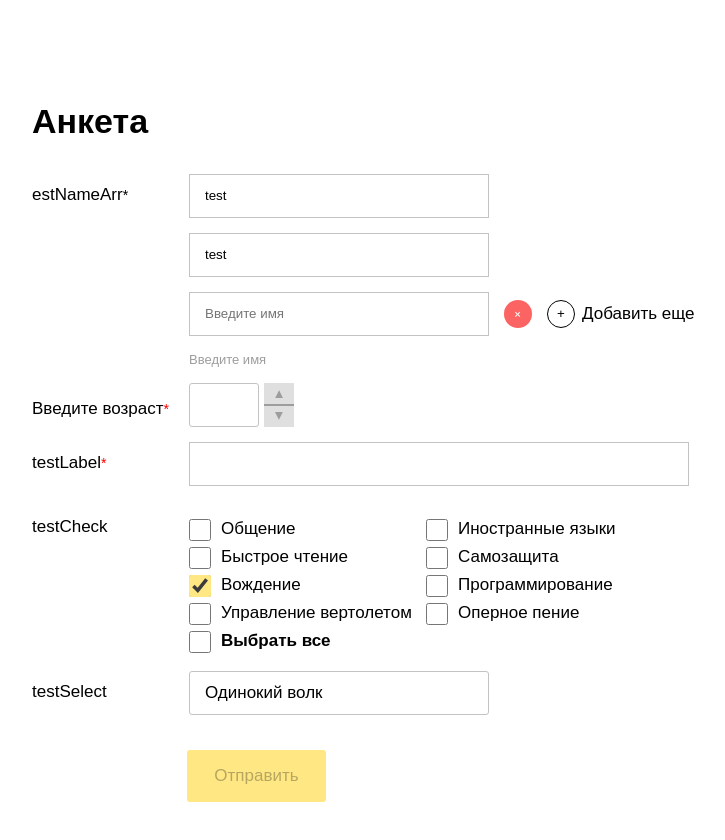
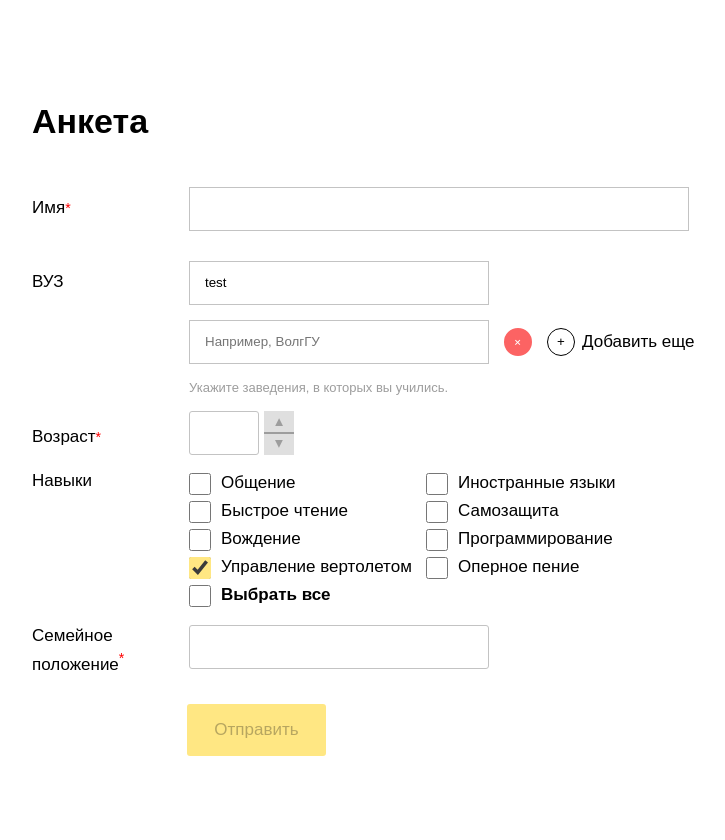
Before and after one commit to Arimekilu/testBackground, an Angular app: page / in a window 1280 px wide. Shown: the top 840 px of the page, without its empty margins (103-828 px from the left). Built offline with nearby package versions, Linux system fonts and the light colour scheme.

Commit message:
закончил

```diff
--- a/src/app/app.component.html
+++ b/src/app/app.component.html
@@ -1,7 +1,9 @@
+<h1 *ngIf="loading; else loaded">Loading...</h1>
+<ng-template #loaded>
   <form [formGroup]="dynamicForm">
     <h1>Анкета</h1>
-  <div *ngFor="let control of controls" >
-    <div [ngSwitch]="control.type" >
+    <div *ngFor="let control of controls">
+      <div [ngSwitch]="control.type">
         <ng-template ngSwitchCase="text">
           <app-test-input [control]="control" [formControlName]="control.name"></app-test-input>
         </ng-template>
@@ -21,3 +23,4 @@
       <button (click)="submit()" [disabled]="dynamicForm.invalid">Отправить</button>
     </div>
   </form>
+</ng-template>
--- a/src/app/app.component.scss
+++ b/src/app/app.component.scss
@@ -29,5 +29,5 @@
 }
 
 h1 {
-  margin-bottom: 42px;
+  margin-bottom: 55px;
 }
--- a/src/app/app.component.ts
+++ b/src/app/app.component.ts
@@ -1,8 +1,8 @@
 import {ChangeDetectionStrategy, Component, OnInit} from '@angular/core';
 import {IControl} from "./interfaces/iControl.interface";
 import {FormBuilder, FormGroup} from "@angular/forms";
+import {DataService} from "./data-service.service";
 
-import {DataService} from "./data-service.service";
 
 @Component({
   selector: 'app-root',
@@ -15,9 +15,11 @@ export class AppComponent implements OnInit {
   title = 'testBackground';
   dynamicForm: FormGroup;
   controls?: IControl[]
+  loading: boolean = true
 
   constructor(private fb: FormBuilder, private dataService: DataService) {
     this.dynamicForm = this.fb.group({});
+
   }
 
   controlText(control: IControl) {
@@ -67,9 +69,8 @@ export class AppComponent implements OnInit {
     }
   }
 
-  ngOnInit(): void {
-    this.controls = this.dataService.getData()
-
+  render() {
+    if (this.controls) {
       for (let control of this.controls) {
         if (control.type === 'text') {
           this.controlText(control)
@@ -82,6 +83,18 @@ export class AppComponent implements OnInit {
         }
       }
     }
+  }
+
+  ngOnInit(): void {
+    this.dataService.getControls().subscribe((res) => {
+      console.log('res', res)
+      this.controls = res
+      this.render()
+      this.loading = false
+    }, ((error) => {
+      console.log(error)
+    }))
+  }
 
   submit() {
     console.log(this.dynamicForm)
--- a/src/app/components/test-input/test-input.component.html
+++ b/src/app/components/test-input/test-input.component.html
@@ -6,11 +6,12 @@
 
   <div class="input">
     <div *ngIf="Array.isArray(control.value)">
-      <input *ngFor="let value of control.value" class="width300" type="text" [value]="value" >
+      <input *ngFor="let value of control.value" class="width300" type="text" [value]="value">
     </div>
     <div class="flexRow ">
       <input [ngClass]="{width300: control.isArray, width500: !control.isArray}" style="margin-right: 15px"
-             type="text" id="input" [value]="value" (input)="onInputValueChange($event)" [placeholder]="control.placeholder || ''">
+             type="text" id="input" [value]="value" (input)="onInputValueChange($event)"
+             [placeholder]="control.placeholder || ''">
       <div>
         <div class="button" *ngIf="control.isArray">
           <div *ngIf="control.value">
@@ -25,6 +26,6 @@
         </div>
       </div>
     </div>
-    <label for="input" *ngIf="control.placeholder">{{control.placeholder}}</label>
+    <label for="input" *ngIf="control.placeholder">{{control.description}}</label>
   </div>
 </div>
--- a/src/app/components/test-select/test-select.component.html
+++ b/src/app/components/test-select/test-select.component.html
@@ -1,10 +1,14 @@
 <div class="selectContainer" *ngIf="control">
 
-  <div class="selectLabelBlock">{{control.label}}</div>
+  <div class="selectLabelBlock">
+    <span>{{control.label}}<sup *ngIf="control.validators" [ngClass]="{red: _control?.invalid}">*</sup></span>
+  </div>
 
   <div class="selectInputBlock">
     <div class="custom-select">
-      <div class="select" (click)="showOptions = true" [ngClass]="{'openSelect': showOptions}">{{selectedValue}}</div>
+      <div class="select" (click)="showOptions = true" [ngClass]="{'openSelect': showOptions}">
+        {{selectedValue}}
+      </div>
       <div class="optionBlock" *ngIf="showOptions">
         <div [ngClass]="{'selected' : option === selectedValue}" style="margin-bottom: 15px"
              *ngFor="let option of control?.selectOptions" class="option"
--- a/src/app/components/test-select/test-select.component.scss
+++ b/src/app/components/test-select/test-select.component.scss
@@ -3,9 +3,9 @@
   height: 44px;
   display: flex;
   flex-direction: row;
-  align-items: center;
+  align-items: flex-start;
   margin-top: 15px;
-  position: relative;
+
 }
 
 .selectLabelBlock {
--- a/src/app/components/test-select/test-select.component.ts
+++ b/src/app/components/test-select/test-select.component.ts
@@ -1,7 +1,7 @@
-import {ChangeDetectorRef, Component, forwardRef, Input, OnInit} from '@angular/core';
+import {ChangeDetectorRef, Component, forwardRef, Inject, Injector, INJECTOR, Input, OnInit} from '@angular/core';
 import {IControl} from "../../interfaces/iControl.interface";
-import {ControlValueAccessor, NG_VALUE_ACCESSOR} from "@angular/forms";
-import {DataService} from "../../data-service.service";
+import {ControlValueAccessor, NG_VALUE_ACCESSOR, NgControl} from "@angular/forms";
+
 
 @Component({
   selector: 'app-test-select',
@@ -18,15 +18,17 @@ export class TestSelectComponent implements OnInit, ControlValueAccessor {
   public showOptions: boolean = false
   public selectedValue: string = ''
   public value = this.selectedValue
+  _control?: NgControl;
 
   ngOnInit(): void {
+    this._control = this.injector.get(NgControl);
     if (typeof this.control?.value === 'string') {
       this.selectedValue = this.control.value
       this.writeValue(this.selectedValue)
     }
   }
 
-  constructor(private readonly changeDetector: ChangeDetectorRef) {
+  constructor(private readonly changeDetector: ChangeDetectorRef, @Inject(INJECTOR) private injector: Injector) {
   }
 
   private onChange = (value: any) => {
--- a/src/app/data-service.service.ts
+++ b/src/app/data-service.service.ts
@@ -1,62 +1,72 @@
 import {Injectable} from '@angular/core';
 import {Validators} from "@angular/forms";
 import {IControl} from "./interfaces/iControl.interface";
+import {HttpClient} from "@angular/common/http";
+import {Observable, of} from "rxjs";
 
 @Injectable()
 export class DataService {
+
+  constructor() {
+
+  }
+
   getData(): IControl[] {
     return [{
       type: 'text',
-      isArray: true,
-      name: 'Имя',
-      label: 'estNameArr',
-      placeholder: 'Введите имя',
-      value: ['test', "test"],
-      validators: [
-        Validators.required,
-        Validators.minLength(2)
-      ]
-    }, {
-      type: 'number',
-      name: 'age',
-      label: 'Введите возраст',
+      isArray: false,
+      name: 'testName',
+      label: 'Имя',
       validators: [
         Validators.required,
         Validators.minLength(2)
       ]
     }, {
       type: 'text',
-      isArray: false,
-      name: 'testName',
-      label: 'testLabel',
+      isArray: true,
+      name: 'ВУЗ',
+      label: 'ВУЗ',
+      placeholder: 'Например, ВолгГУ',
+      description: 'Укажите заведения, в которых вы учились.',
+      value: ['test']
+    }, {
+      type: 'number',
+      name: 'age',
+      label: 'Возраст',
       validators: [
         Validators.required,
-        Validators.minLength(2)
+        Validators.min(10)
       ]
     }, {
       type: 'checkbox',
       name: 'testCheck',
-      label: 'testCheck',
+      label: 'Навыки',
       checkbox: [
         {label: 'Общение', checked: false},
         {label: 'Иностранные языки', checked: false},
         {label: 'Быстрое чтение', checked: false},
         {label: 'Самозащита', checked: false},
-        {label: 'Вождение', checked: true},
+        {label: 'Вождение', checked: false},
         {label: 'Программирование', checked: false},
-        {label: 'Управление вертолетом', checked: false},
+        {label: 'Управление вертолетом', checked: true},
         {label: 'Оперное пение', checked: false},
       ]
     }, {
       type: 'select',
       name: 'select',
-      label: 'testSelect',
-      value: 'Одинокий волк',
-      selectOptions: ['Женат / замужем', 'Не женат / не замужем', 'Одинокий волк']
+      label: 'Семейное положение',
+      value: '',
+      selectOptions: ['Женат / замужем', 'Не женат / не замужем'],
+      validators: [
+        Validators.required,
+      ]
     }
     ]
   }
 
-  constructor() {
+  getControls(): Observable<IControl[]> {
+    // return this.http.get<IControl[]>('blablabla')
+    return of(this.getData())
   }
+
 }
--- a/src/app/interfaces/iControl.interface.ts
+++ b/src/app/interfaces/iControl.interface.ts
@@ -1,11 +1,12 @@
-import {ValidatorFn, Validators} from "@angular/forms";
+import {ValidatorFn} from "@angular/forms";
 
 export interface IControl {
   type: string,
   isArray?: boolean
   name: string,
   label: string,
-  placeholder?: string
+  placeholder?: string,
+  description?: string
   value?: string | number | string[],
   checkbox?: {checked: boolean, label: string}[],
   selectOptions?: string[]
--- a/src/app/jsonTest.ts
+++ /dev/null
@@ -1,6 +0,0 @@
-const numInput = {
-  name: 'Возраст',
-  value: 8
-}
-
-export const numInputJSON = JSON.stringify(numInput)
--- a/src/styles.scss
+++ b/src/styles.scss
@@ -85,3 +85,8 @@ label {
 .red {
   color: #FF0000
 }
+
+sup{
+  margin: 0;
+  padding: 0;
+}
```
Also changed, not shown: src/app/app.module.ts (+15 -13 lines). Lines whose indentation alone changed are shown as unchanged.
